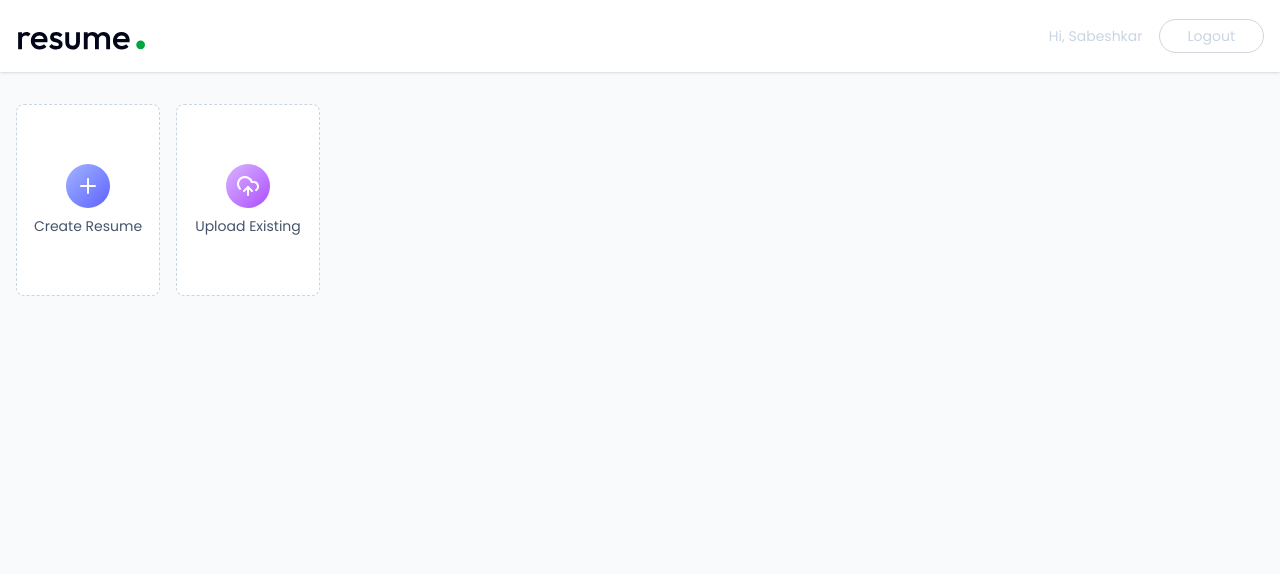
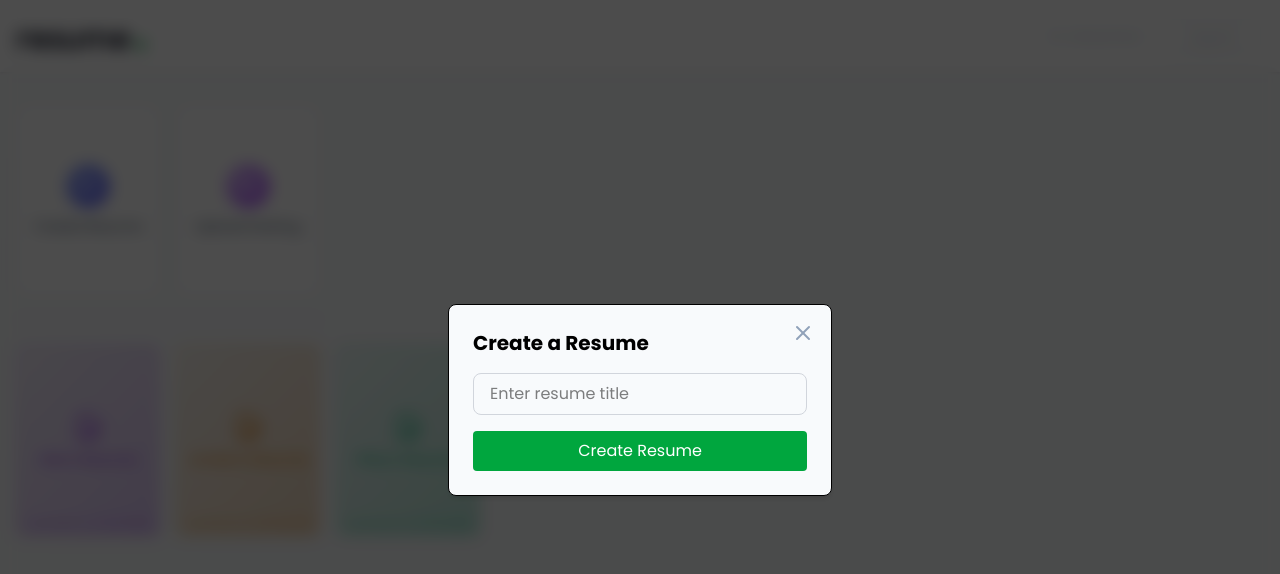
Before and after one commit to VishvaSabeshkar/Ai-Resume-Builder, a React (Vite) app in the folder client/: page /app in a window 1280 px wide. Both pictures are taken after a click on the button "Create Resume". Shown: the top 574 px of the page. Built offline with nearby package versions, Linux system fonts and the light colour scheme; the HTML template or start-up script is replaced by a standard one.

Commit message:
dashboard
dashboard updated

```diff
--- a/client/src/index.css
+++ b/client/src/index.css
@@ -8,6 +8,13 @@
 @layer base{
   button {
     @apply cursor-pointer;
-
+  }
+  input:not([type="checkbox"]){
+    @apply outline-none focus:ring border border-gray-300
+    focus:ring-blue-500 focus:border-blue-500 rounded-lg;
+  }
+  textarea{
+    @apply outline-none focus:ring border border-gray-300
+    focus:ring-blue-500 focus:border-blue-500 rounded-lg resize-none;
   }
 }
--- a/client/src/pages/Dashboard.jsx
+++ b/client/src/pages/Dashboard.jsx
@@ -1,25 +1,124 @@
-import React from 'react'
-import { PlusIcon, UploadCloud } from "lucide-react";
+import React, { useEffect, useState } from 'react';
+import { PlusIcon, UploadCloud, FilePenLine, Trash, Pencil, XIcon } from "lucide-react";
+import { dummyResumeData } from '../assets/assets';
+import { useNavigate } from 'react-router-dom';
 
 const Dashboard = () => {
+  const colors = ["#9333ea", "#d97706", "#10b981", "#dc2626", "#0284c7", "#16a34a"];
+  const [allresumes, setAllResumes] = useState([]);
+  const [showCreateResume, setShowCreateResume] = useState(false);
+  const [showUploadResume, setShowUploadResume] = useState(false);
+  const [title, setTitle] = useState('');
+  const [resume, setResume] = useState(null);
+  const [editResumeId, setEditResumeId] = useState(false);
+
+  const navigate = useNavigate();
+
+  const loadAllResumes = async () => {
+    setAllResumes(dummyResumeData);
+  };
+
+  const createResume = async(event) => {
+    event.preventDefault()
+    setShowCreateResume(false)
+    navigate(`/app/builder/res123`)
+
+  }
+
+  useEffect(() => {
+    loadAllResumes();
+  }, []);
+
+  const handleCreateResume = (e) => {
+    e.preventDefault();
+    console.log('Creating resume with title:', title);
+    setShowCreateResume(false);
+    setTitle('');
+  };
+
   return (
     <div>
       <div className='max-w-7xl mx-auto px-4 py-8'>
-        <p className='text-2xl font-medium mb-6 bg-gradient-to-r from-slate-600 to-slate-700 bg-clip-text text-transparent sm:hidden'>Welcom, Sabeshkar</p>
+        <p className='text-2xl font-medium mb-6 bg-gradient-to-r from-slate-600 to-slate-700 bg-clip-text text-transparent sm:hidden'>
+          Welcome, Sabeshkar
+        </p>
 
+        {/* Create / Upload Buttons */}
         <div className='flex gap-4'>
-          <button className='w-full bg-white sm:max-w-36 h-48 flex flex-col items-center justify-center rounded-lg gap-2 text-slate-600 border border-dashed border-slate-300 group hover:border-indigo-500 hover:shadow-lg transition-all duration-300 cursor-pointer'>
-            <PlusIcon className='size-11 transition-all duration-300 p-2.5 bg-gradient-to-br from-indigo-300 to-indigo-500 text-white rounded-full'/>
+          <button
+            onClick={() => setShowCreateResume(true)}
+            className='w-full bg-white sm:max-w-36 h-48 flex flex-col items-center justify-center rounded-lg gap-2 text-slate-600 border border-dashed border-slate-300 group hover:border-indigo-500 hover:shadow-lg transition-all duration-300 cursor-pointer'
+          >
+            <PlusIcon className='size-11 transition-all duration-300 p-2.5 bg-gradient-to-br from-indigo-300 to-indigo-500 text-white rounded-full' />
             <p className='text-sm group-hover:text-indigo-600 transition-all duration-300'>Create Resume</p>
           </button>
-          <button className='w-full bg-white sm:max-w-36 h-48 flex flex-col items-center justify-center rounded-lg gap-2 text-slate-600 border border-dashed border-slate-300 group hover:border-purple-500 hover:shadow-lg transition-all duration-300 cursor-pointer'>
-            <UploadCloud className='size-11 transition-all duration-300 p-2.5 bg-gradient-to-br from-purple-300 to-purple-500 text-white rounded-full'/>
+
+          <button
+            onClick={() => setShowUploadResume(true)}
+            className='w-full bg-white sm:max-w-36 h-48 flex flex-col items-center justify-center rounded-lg gap-2 text-slate-600 border border-dashed border-slate-300 group hover:border-purple-500 hover:shadow-lg transition-all duration-300 cursor-pointer'
+          >
+            <UploadCloud className='size-11 transition-all duration-300 p-2.5 bg-gradient-to-br from-purple-300 to-purple-500 text-white rounded-full' />
             <p className='text-sm group-hover:text-purple-600 transition-all duration-300'>Upload Existing</p>
           </button>
         </div>
+
+        <hr className='border-slate-300 my-6 sm:w-[305px]' />
+
+        {/* Resume Cards */}
+        <div className='grid grid-cols-2 sm:flex flex-wrap gap-4'>
+          {allresumes.map((resume, index) => {
+            const baseColor = colors[index % colors.length];
+            return (
+              <button
+                key={index}
+                className='relative w-full sm:max-w-36 h-48 flex flex-col items-center justify-center rounded-lg gap-2 border group hover:shadow-lg transition-all duration-300 cursor-pointer'
+                style={{
+                  background: `linear-gradient(135deg, ${baseColor}10, ${baseColor}40)`,
+                  borderColor: baseColor + '40'
+                }}
+              >
+                <FilePenLine className="size-7 group-hover:scale-105 transition-all" style={{ color: baseColor }} />
+                <p className='text-sm group-hover:scale-105 transition-all px-2 text-center' style={{ color: baseColor }}>
+                  {resume.title}
+                </p>
+                <p className='absolute bottom-1 text-[11px] text-slate-400 group-hover:text-slate-500 transition-all duration-300 px-2 text-center' style={{ color: baseColor + '90' }}>
+                  Updated on {new Date(resume.updatedAt).toLocaleDateString()}
+                </p>
+                <div className='absolute top-1 right-1 group-hover:flex items-center hidden'>
+                  <Trash className="size-7 p-1.5 hover:bg-white/50 rounded text-slate-700 transition-colors" />
+                  <Pencil className="size-7 p-1.5 hover:bg-white/50 rounded text-slate-700 transition-colors" />
+                </div>
+              </button>
+            );
+          })}
+        </div>
+
+        {showCreateResume && (
+          <form onSubmit = {createResume} onClick = { () => setShowCreateResume(false)} className='fixed inset-0 bg-black/70 backdrop-blur bg-opacity-50 z-10 flex items-center justify-center'>
+            <div onClick = { e => e.stopPropagation()} className='relative bg-slate-50 border shadow-md rounded-lg w-full max-w-sm p-6'>
+              <h2 className='text-xl font-bold mb-4'>Create a Resume</h2>
+              <input
+                type="text"
+                placeholder='Enter resume title'
+                className='w-full px-4 py-2 mb-4 focus:border-green-600 ring-green-600'
+                required
+              />
+              <button className='w-full py-2 bg-green-600 text-white rounded hover:bg-green-700 transition-colors'>
+                Create Resume
+              </button>
+              <XIcon
+                className='absolute top-4 right-4 text-slate-400 hover:text-slate-600 cursor-pointer transition-colors'
+                onClick={() => {
+                  setShowCreateResume(false);
+                  setTitle('');
+                }}
+              />
+            </div>
+          </form>
+        )}
       </div>
     </div>
-  )
-}
+  );
+};
 
-export default Dashboard
+export default Dashboard;
```
